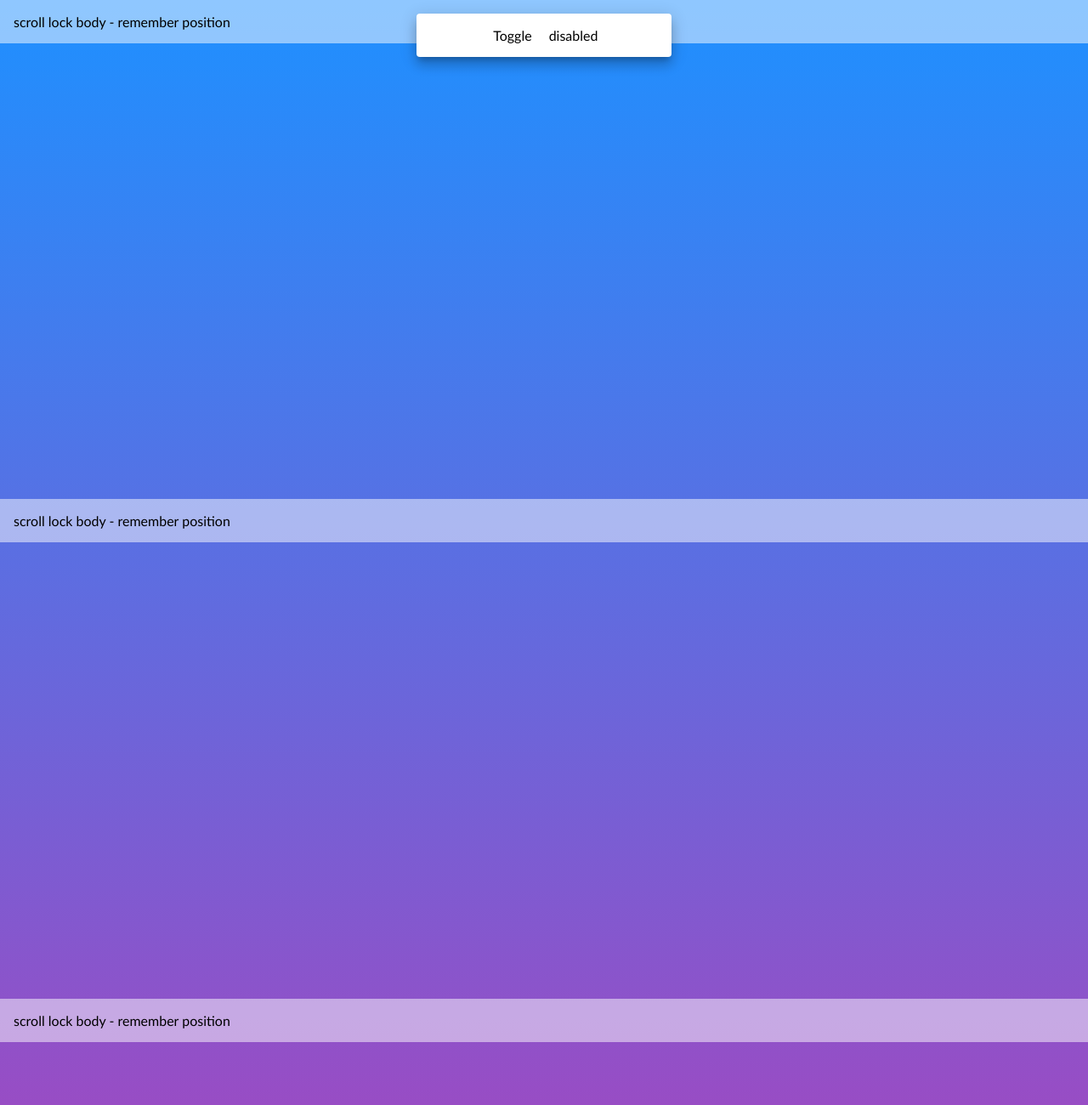
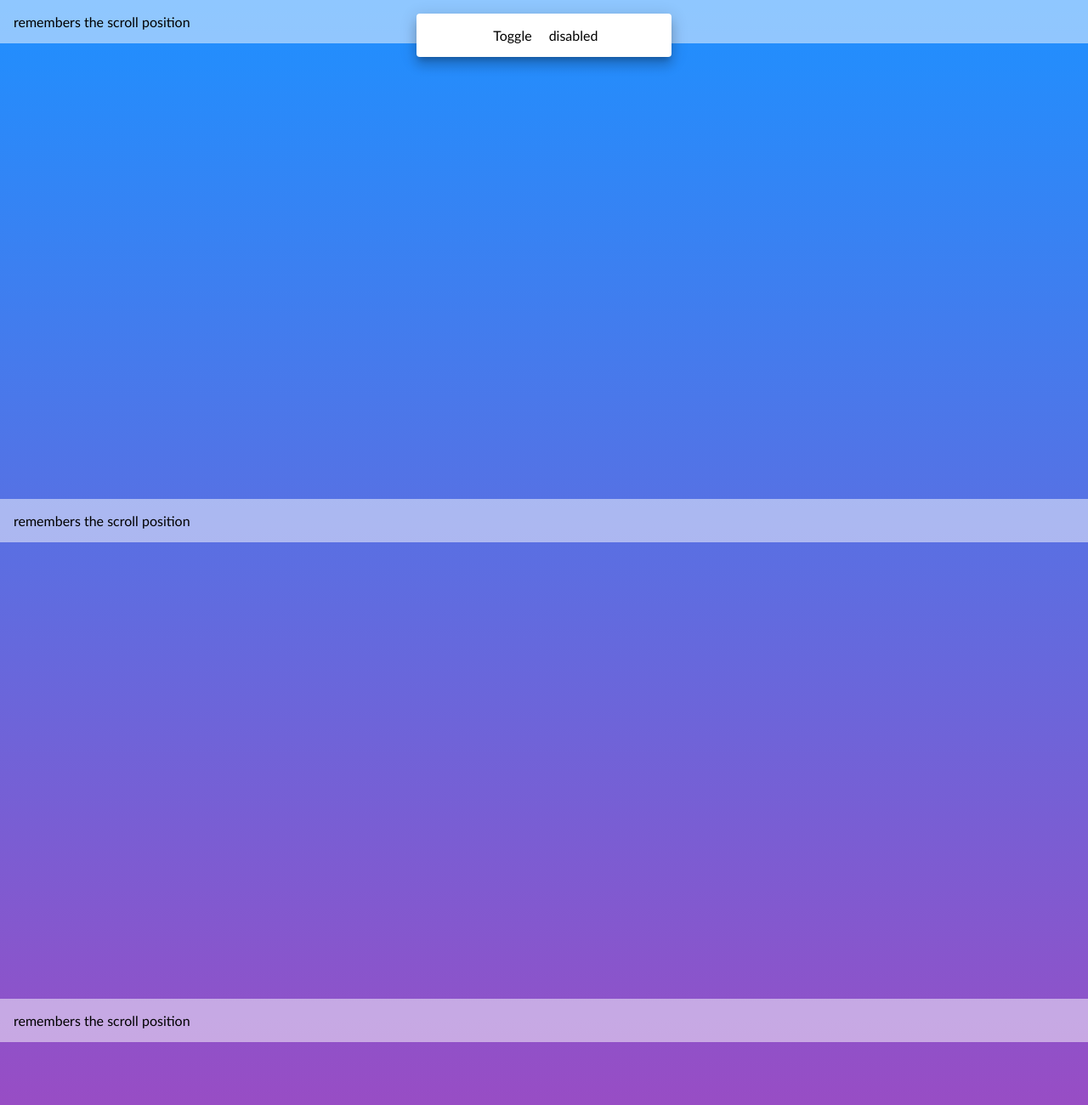
Before and after one commit to kunukn/scroll-lock-body, a website: page index.html in a window 1280 px wide. Shown: the top 1300 px of the page at 85% size. Drawn offline with Linux system fonts and the light colour scheme; some packages are replaced by stand-ins of ours.

Commit message:
upd text

```diff
--- a/index.html
+++ b/index.html
@@ -151,11 +151,11 @@
         </div>
       </div>
 
-      <p>scroll lock body - remember position</p>
-      <p>scroll lock body - remember position</p>
-      <p>scroll lock body - remember position</p>
-      <p>scroll lock body - remember position</p>
-      <p>scroll lock body - remember position</p>
+      <p>remembers the scroll position</p>
+      <p>remembers the scroll position</p>
+      <p>remembers the scroll position</p>
+      <p>remembers the scroll position</p>
+      <p>remembers the scroll position</p>
 
       <div class="toggle-wrapper">
         <button class="toggle -elevation-10" id="toggle">
```
